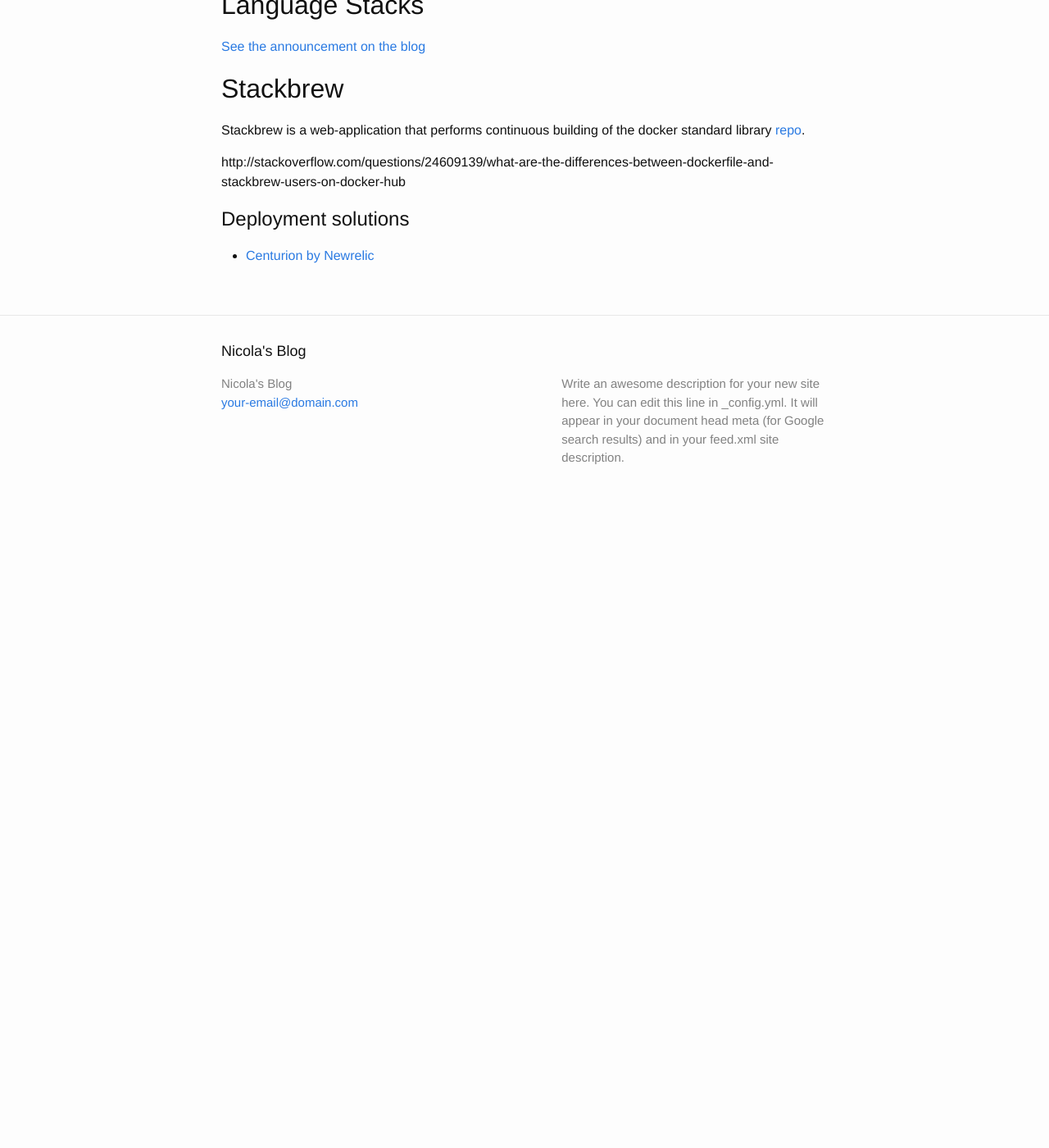
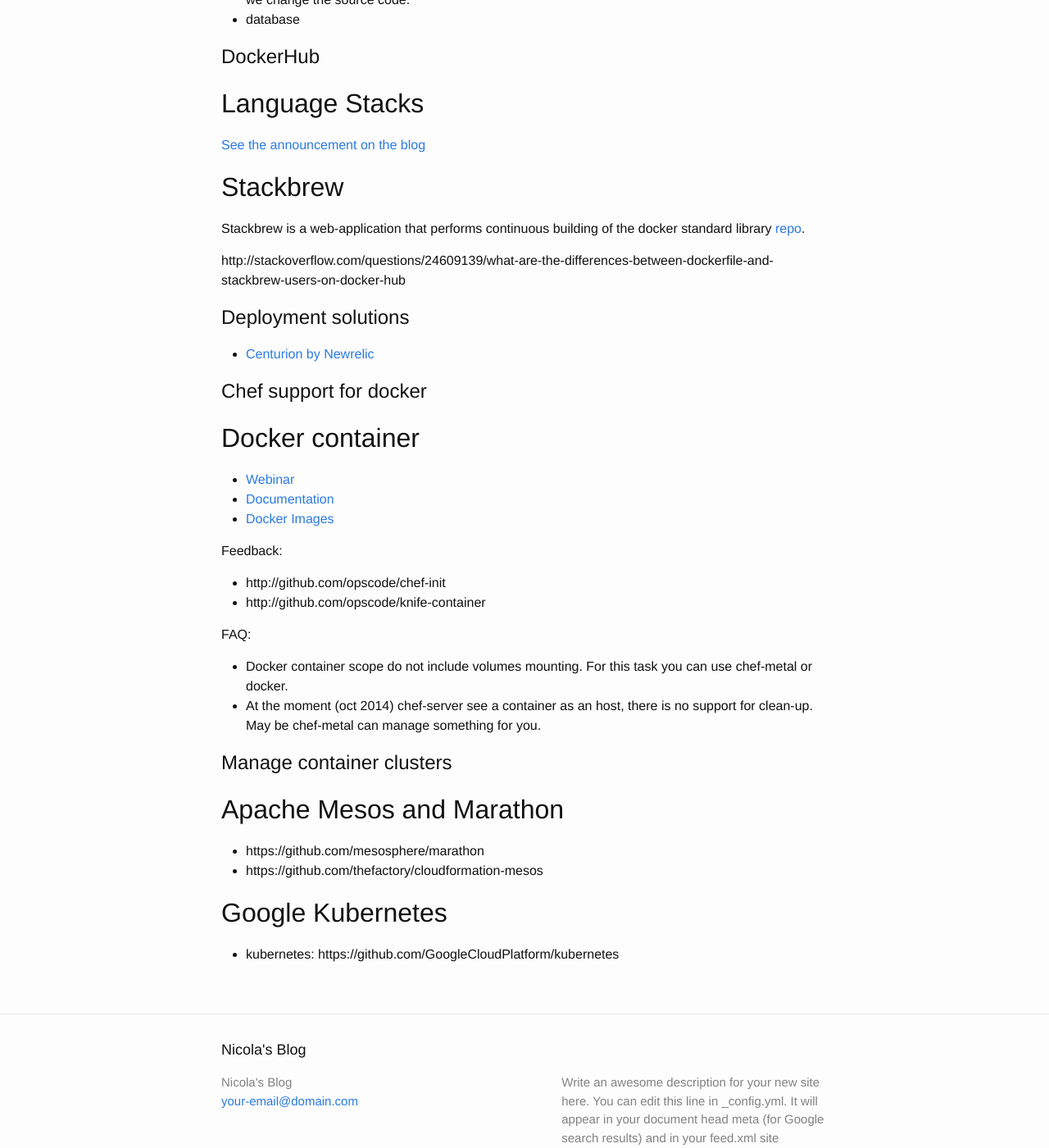
Before and after one commit to breezeight/nicola_blog, a Jekyll site: the page built from _guides/docker.markdown, in a window 1280 px wide and 1400 px high, scrolled down 2228 px. Shown: the whole window at 82% size. Built offline with Jekyll 4.4.1, drawn with Linux system fonts in a browser that asks for light colours; before the commit the page ends 2858 px from its top, so only the background shows below that; some of the changed text lies outside the part shown.

Commit message:
Add some link about chef support for docker

```diff
--- a/_guides/chef.markdown
+++ b/_guides/chef.markdown
@@ -484,3 +484,6 @@
 
 ## chef tool
 http://docs.opscode.com/ctl_chef.html
+
+# Chef support for docker
+See the docker guide: _guides/docker.markdown
--- a/_guides/docker.markdown
+++ b/_guides/docker.markdown
@@ -25,7 +25,6 @@
 ## boot2docker
 
 ### OSX
-
 
 Note: if you are upgrading from boot2docker 0.9.1 or before, please create a new VM using:
 
@@ -102,3 +101,35 @@
 # Deployment solutions
 
 * [Centurion by Newrelic](https://github.com/newrelic/centurion)
+
+
+# Chef support for docker
+
+
+## Docker container
+
+* [Webinar](https://www.getchef.com/blog/2014/09/10/webinar-recording-chef-for-containers/)
+* [Documentation](http://docs.getchef.com/containers.html)
+* [Docker Images](https://hub.docker.com/u/chef)
+
+Feedback:
+
+* http://github.com/opscode/chef-init
+* http://github.com/opscode/knife-container
+
+FAQ:
+
+* Docker container scope do not include volumes mounting. For this task
+you can use chef-metal or docker.
+* At the moment (oct 2014) chef-server see a container as an host, there is no
+support for clean-up. May be chef-metal can manage something for you.
+
+
+# Manage container clusters
+
+## Apache Mesos and Marathon
+* https://github.com/mesosphere/marathon
+* https://github.com/thefactory/cloudformation-mesos
+
+## Google Kubernetes
+* kubernetes: https://github.com/GoogleCloudPlatform/kubernetes
```
